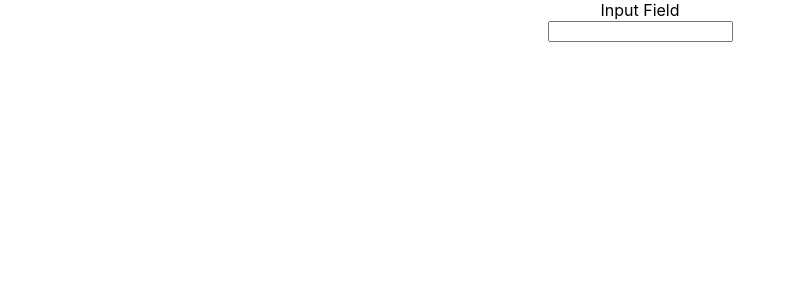
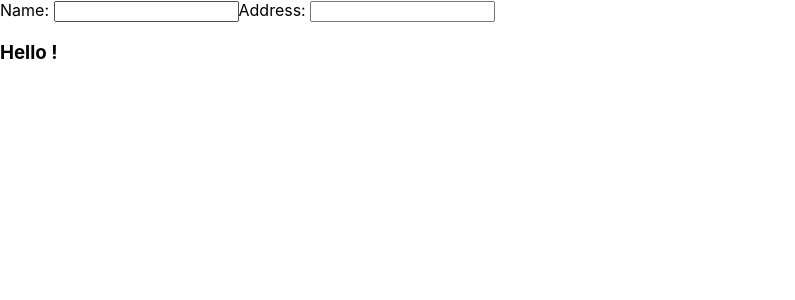
Before and after one commit to AungYeZawDev/react_class, a React (Create React App) app: page / in a window 1280 px wide. Shown: the top 300 px of the page, without its empty margins (0-795 px from the left). Built offline with nearby package versions, Linux system fonts and the light colour scheme.

Commit message:
Memo function

```diff
--- a/src/App.js
+++ b/src/App.js
@@ -1,34 +1,85 @@
-import React, { useState } from "react";
+import { memo, useState } from 'react';
 
-import "./App.css";
+export default function App() {
 
-import Header from "./Header";
+  const [name, setName] = useState('');
 
-const App = () => {
-
-  console.log("Rendering Form");
-
-  const [name, setName] = useState("");
+  const [address, setAddress] = useState('');
 
   return (
 
-    <div className="App">
+    <>
 
-      <Header title="Input Field" />
+      <label>
 
-      <input
+        Name{': '}
 
-        type="text"
+        <input value={name} onChange={e => setName(e.target.value)} />
 
-        value={name}
+      </label>
 
-        onChange={(e) => setName(e.target.value)}
-      />
+      <label>
 
-    </div>
+        Address{': '}
+
+        <input value={address} onChange={e => setAddress(e.target.value)} />
+
+      </label>
+
+      <Greeting name={name} />
+
+    </>
 
   );
 
-};
+}
 
-export default App;
+const Greeting = memo(function Greeting({ name }) {
+
+  console.log("Greeting was rendered at", new Date().toLocaleTimeString());
+
+  return <h3>Hello{name && ', '} {name}!</h3>;
+
+});
+
+function GreetingSelector({ value, onChange }) {
+
+  return (
+
+    <>
+
+      <label>
+
+        <input
+
+          type="radio"
+
+          checked={value === 'Hello'}
+
+          onChange={e => onChange('Regular')}
+
+        />
+
+        Regular greeting
+
+      </label>
+
+      <label>
+
+        <input
+
+          type="radio"
+
+          checked={value === 'Hello and welcome'}
+
+          onChange={e => onChange('Hello and welcome Enthusiastic')}
+
+          Enthusiastic greeting />
+
+      </label>
+
+    </>
+
+  );
+
+}
```
